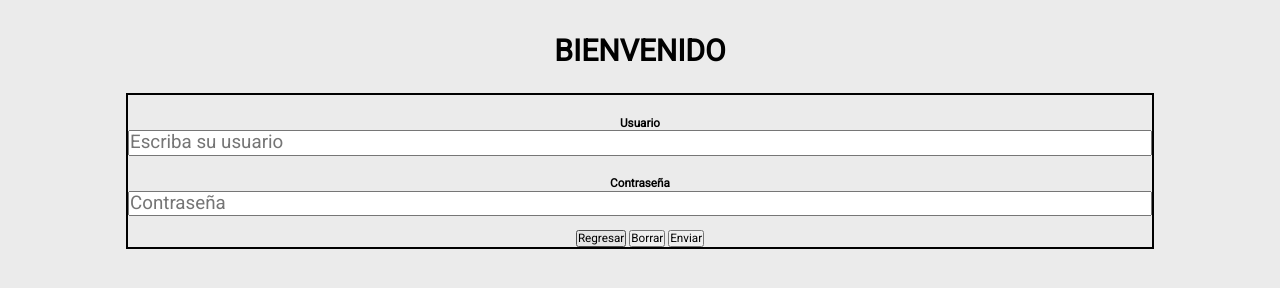
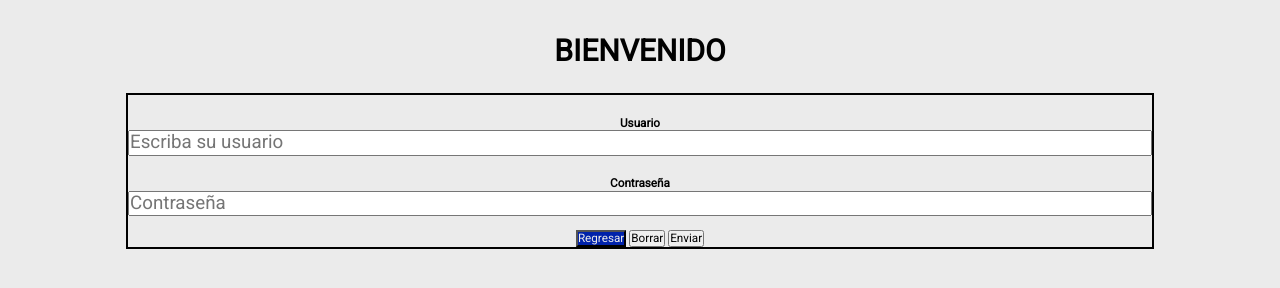
Before and after one commit to Jesus-correa/Mercado-Liebre, a website: page views/login.html in a window 1280 px wide. In both pictures the pointer is over the button "Regresar". Shown: the part 118-406 px from the top of the page. Drawn offline with Linux system fonts and the light colour scheme.

Commit message:
Se cambia el color de los botones de los formularios

```diff
--- a/public/css/login.css
+++ b/public/css/login.css
@@ -62,3 +62,8 @@ input{
     width:80vw;
     align-self: center;
 }
+
+main button:hover{
+    background-color: #0022AA;
+    color: #ebebeb;
+}
--- a/public/css/register.css
+++ b/public/css/register.css
@@ -65,7 +65,10 @@ input, select{
     width:80vw;
     align-self: center;
 }
-
+main button:hover{
+    background-color: #0022AA;
+    color: #ebebeb;
+}
 
 @media (min-width:1200px){
     .Dato{
```
